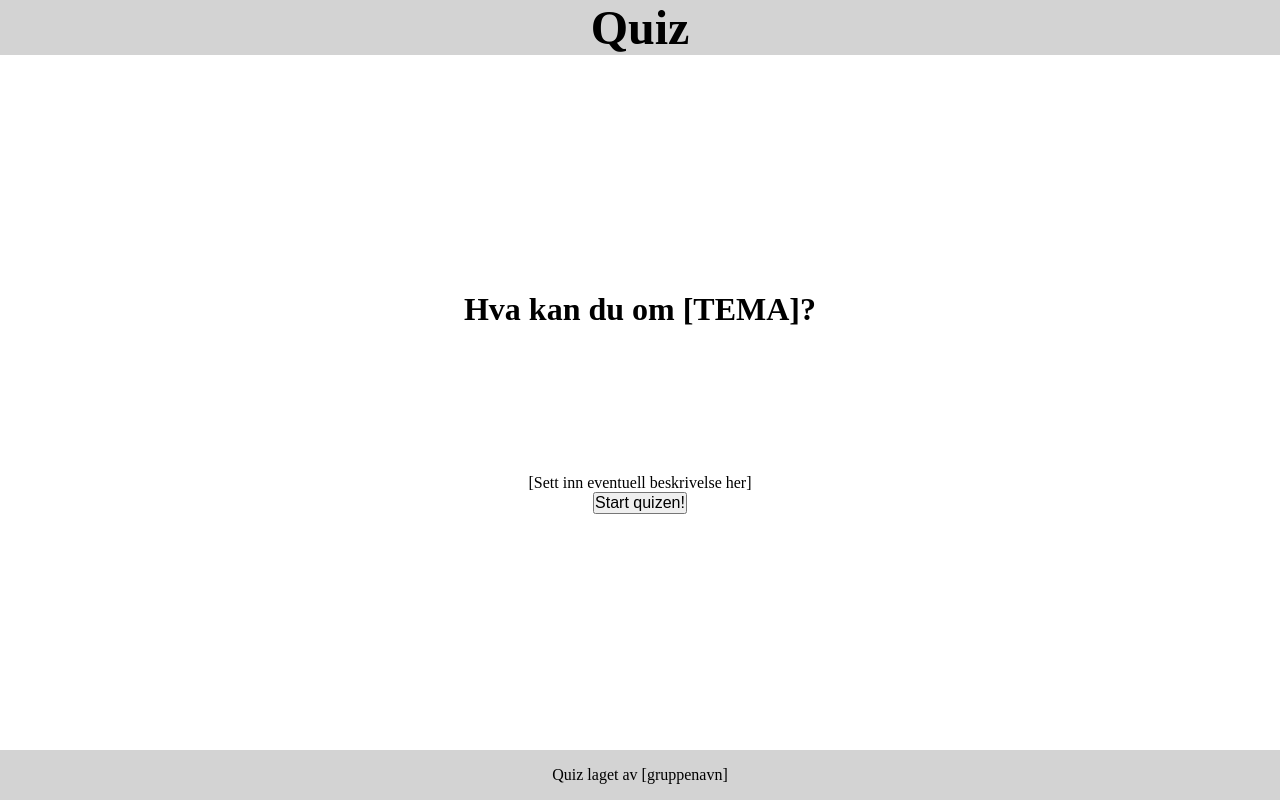
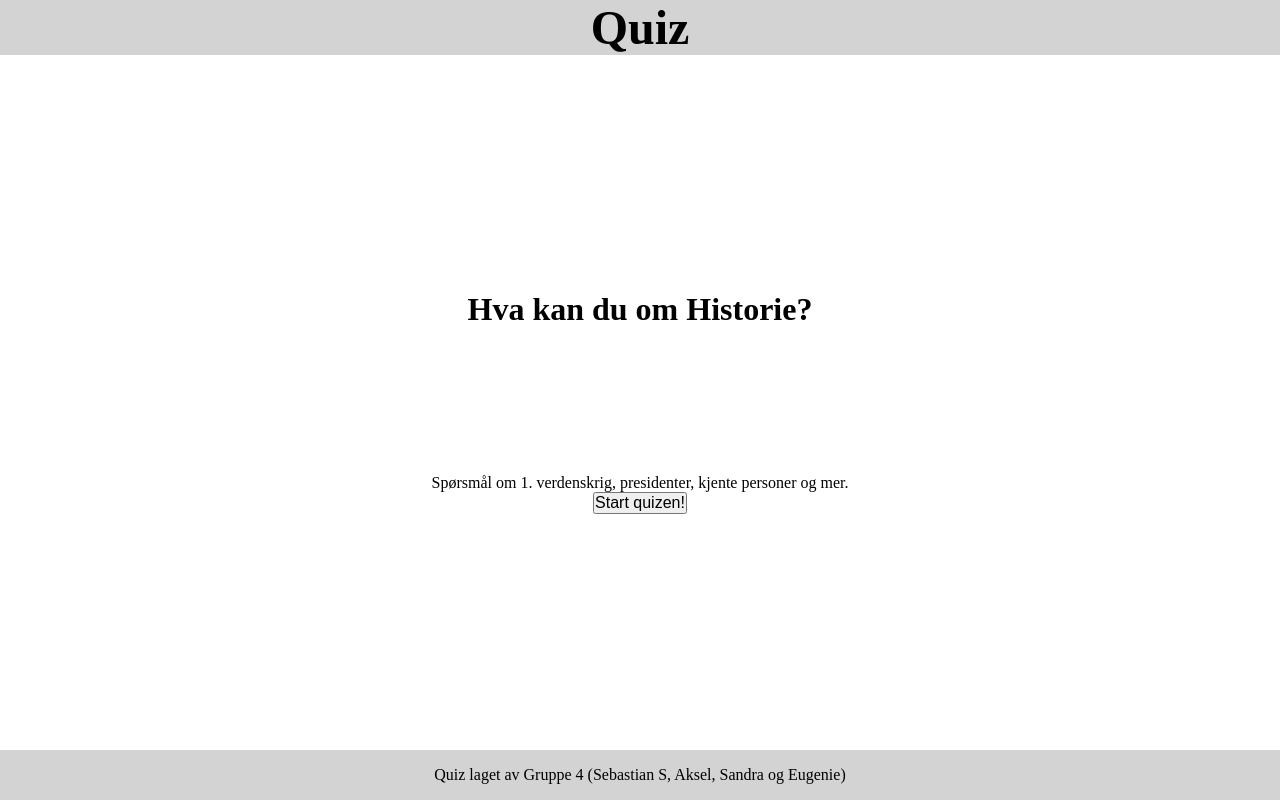
Before and after one commit to F21-1IM-2022-23/quizutvikling-gruppe-4, a plain HTML site: page index.html in a window 1280 px wide. Drawn offline with Linux system fonts and the light colour scheme.

Commit message:
Endringer i html

```diff
--- a/index.html
+++ b/index.html
@@ -14,10 +14,10 @@
     </header>
     <main>
         <div>
-            <h2>Hva kan du om [TEMA]?</h2> <!-- Det første spørsmålet må være identisk med det første spørsmålet i script-filen -->
+            <h2>Hva kan du om Historie?</h2> <!-- Det første spørsmålet må være identisk med det første spørsmålet i script-filen -->
         </div>
         <div id="questionContainer">
-            <p>[Sett inn eventuell beskrivelse her]</p>
+            <p>Spørsmål om 1. verdenskrig, presidenter, kjente personer og mer.</p>
             <div>
               <button type="button" onclick="handleOptionClick(false)">Start quizen!</button>
             </div>
@@ -25,7 +25,7 @@
         <div id="resultContainer" class="resultater"></div>
     </main>
     <footer>
-        <p>Quiz laget av [gruppenavn]</p>
+        <p>Quiz laget av Gruppe 4 (Sebastian S, Aksel, Sandra og Eugenie)</p>
     </footer>
 </body>
 </html>
```
